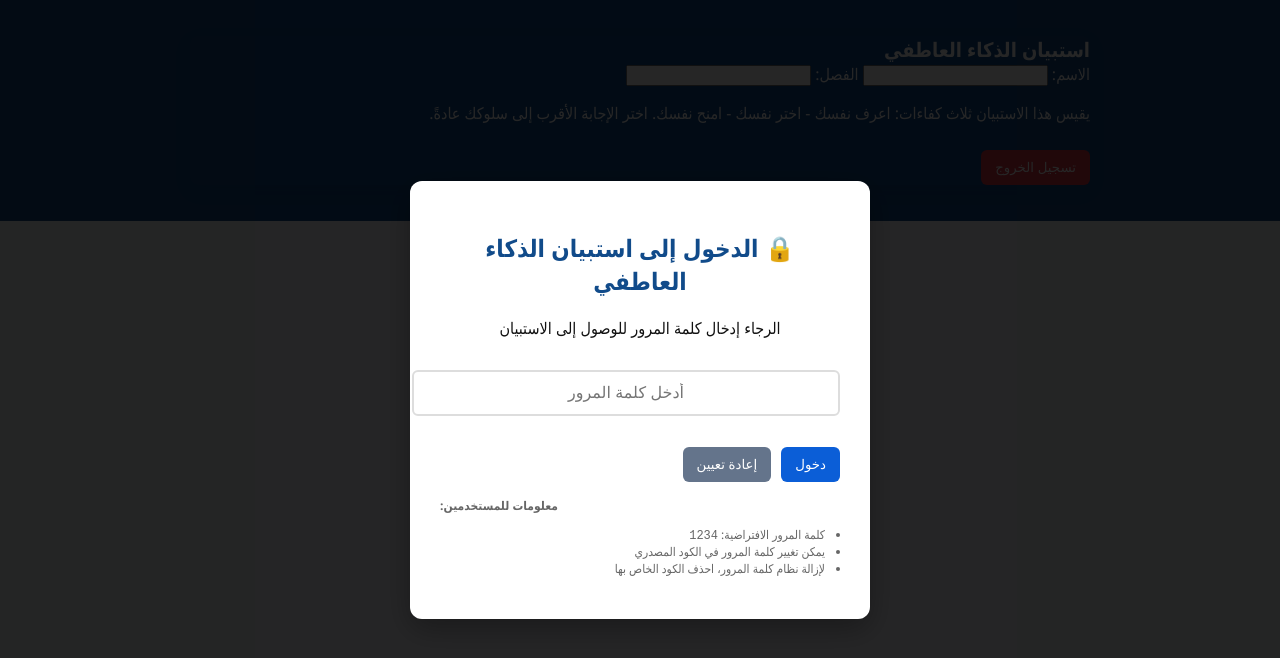
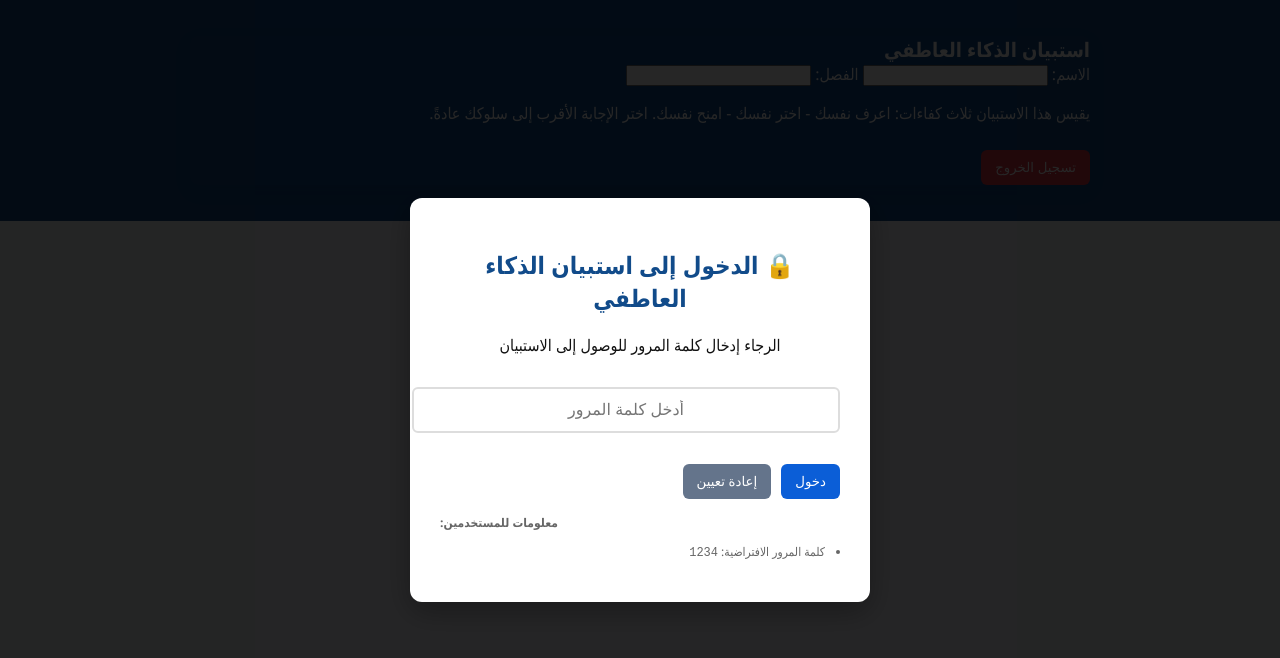
Before and after one commit to moustafaahussien/EQ_Test, a plain HTML site: page index.html in a window 1280 px wide. Drawn offline with Linux system fonts and the light colour scheme.

Commit message:
index.html

```diff
--- a/index.html
+++ b/index.html
@@ -59,8 +59,7 @@ footer{font-size:13px;color:#475569;margin-top:12px}
       <strong>معلومات للمستخدمين:</strong>
       <ul style="text-align: right; padding-right: 15px;">
         <li>كلمة المرور الافتراضية: <code>1234</code></li>
-        <li>يمكن تغيير كلمة المرور في الكود المصدري</li>
-        <li>لإزالة نظام كلمة المرور، احذف الكود الخاص بها</li>
+
       </ul>
     </div>
   </div>
```
